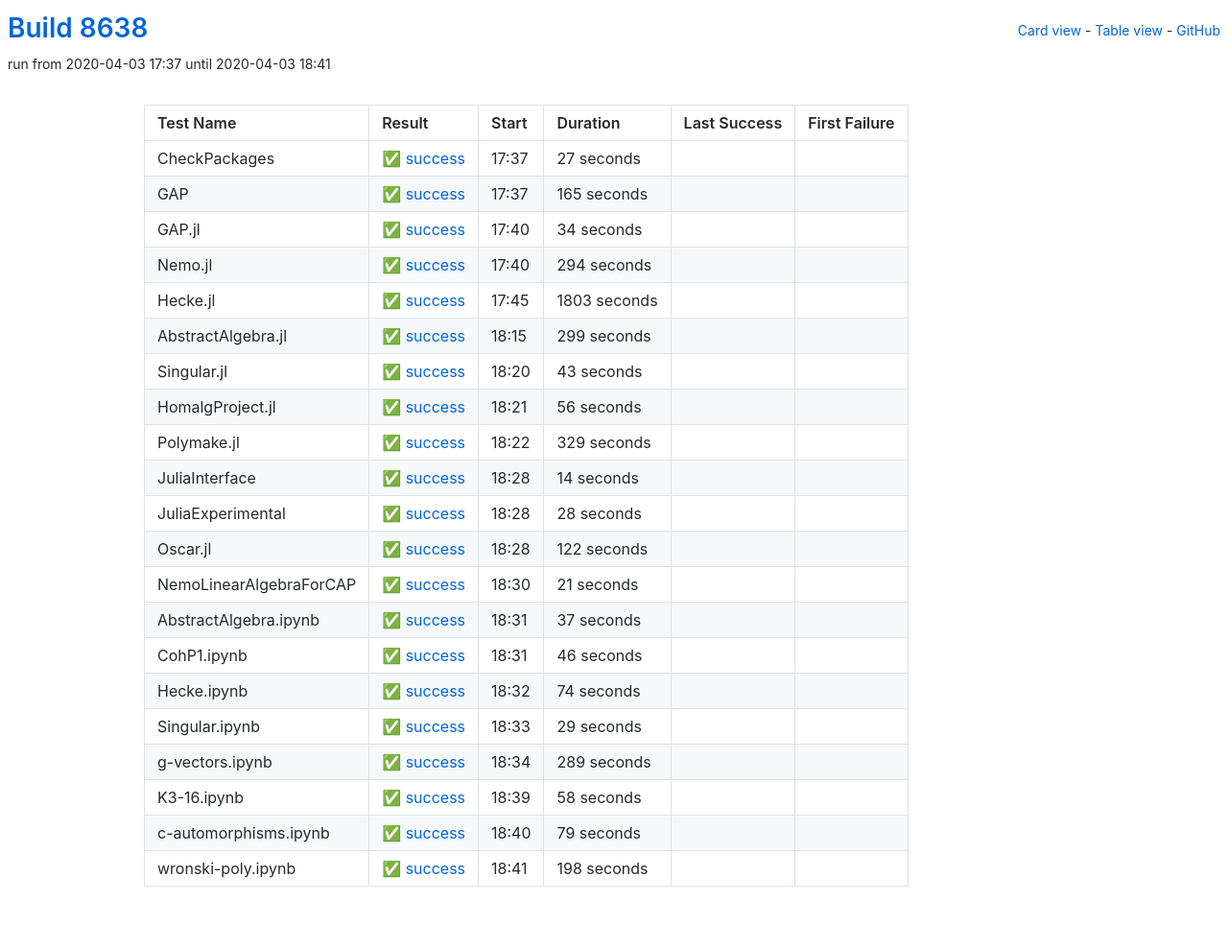
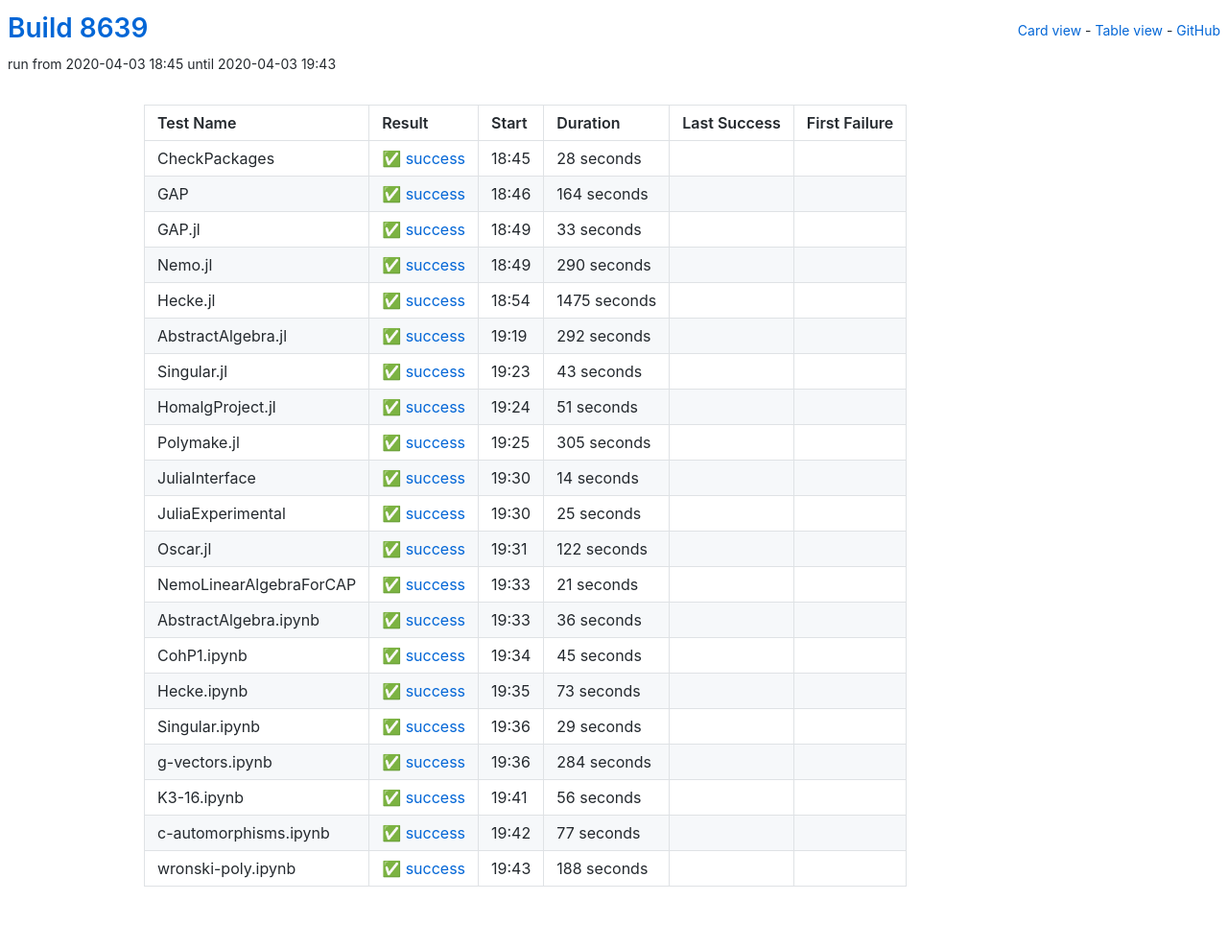
Before and after one commit to oscar-system/oscar-ci-status, a Jekyll site: the page built from table.html, in a window 1280 px wide. Shown: the whole page at 96% size. Built offline with Jekyll 4.4.1, drawn with Linux system fonts in a browser that asks for light colours.

Commit message:
Build 8639

```diff
--- a/_data/ci.yml
+++ b/_data/ci.yml
@@ -1,71 +1,71 @@
-build: 8638
-build_url: https://oscarci.mathematik.uni-kl.de/job/oscar/8638/
+build: 8639
+build_url: https://oscarci.mathematik.uni-kl.de/job/oscar/8639/
 job: oscar
 tests:
-- duration: 27
+- duration: 28
   exitcode: 0
   first_failure: false
   first_failure_url: null
   last_success: false
   last_success_url: null
-  log: https://oscarci.mathematik.uni-kl.de/job/oscar/8638/artifact/logs/build-8638/CheckPackages.log
+  log: https://oscarci.mathematik.uni-kl.de/job/oscar/8639/artifact/logs/build-8639/CheckPackages.log
   name: CheckPackages
-  start: 2020-04-03 17:37
+  start: 2020-04-03 18:45
   status: success
   success: true
-- duration: 165
+- duration: 164
   exitcode: 0
   first_failure: false
   first_failure_url: null
   last_success: false
   last_success_url: null
-  log: https://oscarci.mathematik.uni-kl.de/job/oscar/8638/artifact/logs/build-8638/GAP.log
+  log: https://oscarci.mathematik.uni-kl.de/job/oscar/8639/artifact/logs/build-8639/GAP.log
   name: GAP
-  start: 2020-04-03 17:37
+  start: 2020-04-03 18:46
   status: success
   success: true
-- duration: 34
+- duration: 33
   exitcode: 0
   first_failure: false
   first_failure_url: null
   last_success: false
   last_success_url: null
-  log: https://oscarci.mathematik.uni-kl.de/job/oscar/8638/artifact/logs/build-8638/GAP.jl.log
+  log: https://oscarci.mathematik.uni-kl.de/job/oscar/8639/artifact/logs/build-8639/GAP.jl.log
   name: GAP.jl
-  start: 2020-04-03 17:40
+  start: 2020-04-03 18:49
   status: success
   success: true
-- duration: 294
+- duration: 290
   exitcode: 0
   first_failure: false
   first_failure_url: null
   last_success: false
   last_success_url: null
-  log: https://oscarci.mathematik.uni-kl.de/job/oscar/8638/artifact/logs/build-8638/Nemo.jl.log
+  log: https://oscarci.mathematik.uni-kl.de/job/oscar/8639/artifact/logs/build-8639/Nemo.jl.log
   name: Nemo.jl
-  start: 2020-04-03 17:40
+  start: 2020-04-03 18:49
   status: success
   success: true
-- duration: 1803
+- duration: 1475
   exitcode: 0
   first_failure: false
   first_failure_url: null
   last_success: false
   last_success_url: null
-  log: https://oscarci.mathematik.uni-kl.de/job/oscar/8638/artifact/logs/build-8638/Hecke.jl.log
+  log: https://oscarci.mathematik.uni-kl.de/job/oscar/8639/artifact/logs/build-8639/Hecke.jl.log
   name: Hecke.jl
-  start: 2020-04-03 17:45
+  start: 2020-04-03 18:54
   status: success
   success: true
-- duration: 299
+- duration: 292
   exitcode: 0
   first_failure: false
   first_failure_url: null
   last_success: false
   last_success_url: null
-  log: https://oscarci.mathematik.uni-kl.de/job/oscar/8638/artifact/logs/build-8638/AbstractAlgebra.jl.log
+  log: https://oscarci.mathematik.uni-kl.de/job/oscar/8639/artifact/logs/build-8639/AbstractAlgebra.jl.log
   name: AbstractAlgebra.jl
-  start: 2020-04-03 18:15
+  start: 2020-04-03 19:19
   status: success
   success: true
 - duration: 43
@@ -74,9 +74,130 @@
   first_failure_url: null
   last_success: false
   last_success_url: null
-  log: https://oscarci.mathematik.uni-kl.de/job/oscar/8638/artifact/logs/build-8638/Singular.jl.log
+  log: https://oscarci.mathematik.uni-kl.de/job/oscar/8639/artifact/logs/build-8639/Singular.jl.log
   name: Singular.jl
-  start: 2020-04-03 18:20
+  start: 2020-04-03 19:23
+  status: success
+  success: true
+- duration: 51
+  exitcode: 0
+  first_failure: false
+  first_failure_url: null
+  last_success: false
+  last_success_url: null
+  log: https://oscarci.mathematik.uni-kl.de/job/oscar/8639/artifact/logs/build-8639/HomalgProject.jl.log
+  name: HomalgProject.jl
+  start: 2020-04-03 19:24
+  status: success
+  success: true
+- duration: 305
+  exitcode: 0
+  first_failure: false
+  first_failure_url: null
+  last_success: false
+  last_success_url: null
+  log: https://oscarci.mathematik.uni-kl.de/job/oscar/8639/artifact/logs/build-8639/Polymake.jl.log
+  name: Polymake.jl
+  start: 2020-04-03 19:25
+  status: success
+  success: true
+- duration: 14
+  exitcode: 0
+  first_failure: false
+  first_failure_url: null
+  last_success: false
+  last_success_url: null
+  log: https://oscarci.mathematik.uni-kl.de/job/oscar/8639/artifact/logs/build-8639/JuliaInterface.log
+  name: JuliaInterface
+  start: 2020-04-03 19:30
+  status: success
+  success: true
+- duration: 25
+  exitcode: 0
+  first_failure: false
+  first_failure_url: null
+  last_success: false
+  last_success_url: null
+  log: https://oscarci.mathematik.uni-kl.de/job/oscar/8639/artifact/logs/build-8639/JuliaExperimental.log
+  name: JuliaExperimental
+  start: 2020-04-03 19:30
+  status: success
+  success: true
+- duration: 122
+  exitcode: 0
+  first_failure: false
+  first_failure_url: null
+  last_success: false
+  last_success_url: null
+  log: https://oscarci.mathematik.uni-kl.de/job/oscar/8639/artifact/logs/build-8639/Oscar.jl.log
+  name: Oscar.jl
+  start: 2020-04-03 19:31
+  status: success
+  success: true
+- duration: 21
+  exitcode: 0
+  first_failure: false
+  first_failure_url: null
+  last_success: false
+  last_success_url: null
+  log: https://oscarci.mathematik.uni-kl.de/job/oscar/8639/artifact/logs/build-8639/NemoLinearAlgebraForCAP.log
+  name: NemoLinearAlgebraForCAP
+  start: 2020-04-03 19:33
+  status: success
+  success: true
+- duration: 36
+  exitcode: 0
+  first_failure: false
+  first_failure_url: null
+  last_success: false
+  last_success_url: null
+  log: https://oscarci.mathematik.uni-kl.de/job/oscar/8639/artifact/logs/build-8639/AbstractAlgebra.ipynb.log
+  name: AbstractAlgebra.ipynb
+  start: 2020-04-03 19:33
+  status: success
+  success: true
+- duration: 45
+  exitcode: 0
+  first_failure: false
+  first_failure_url: null
+  last_success: false
+  last_success_url: null
+  log: https://oscarci.mathematik.uni-kl.de/job/oscar/8639/artifact/logs/build-8639/CohP1.ipynb.log
+  name: CohP1.ipynb
+  start: 2020-04-03 19:34
+  status: success
+  success: true
+- duration: 73
+  exitcode: 0
+  first_failure: false
+  first_failure_url: null
+  last_success: false
+  last_success_url: null
+  log: https://oscarci.mathematik.uni-kl.de/job/oscar/8639/artifact/logs/build-8639/Hecke.ipynb.log
+  name: Hecke.ipynb
+  start: 2020-04-03 19:35
+  status: success
+  success: true
+- duration: 29
+  exitcode: 0
+  first_failure: false
+  first_failure_url: null
+  last_success: false
+  last_success_url: null
+  log: https://oscarci.mathematik.uni-kl.de/job/oscar/8639/artifact/logs/build-8639/Singular.ipynb.log
+  name: Singular.ipynb
+  start: 2020-04-03 19:36
+  status: success
+  success: true
+- duration: 284
+  exitcode: 0
+  first_failure: false
+  first_failure_url: null
+  last_success: false
+  last_success_url: null
+  log: https://oscarci.mathematik.uni-kl.de/job/oscar/8639/artifact/logs/build-8639/g-vectors.ipynb.log
+  name: g-vectors.ipynb
+  start: 2020-04-03 19:36
   status: success
   success: true
 - duration: 56
@@ -85,151 +206,30 @@
   first_failure_url: null
   last_success: false
   last_success_url: null
-  log: https://oscarci.mathematik.uni-kl.de/job/oscar/8638/artifact/logs/build-8638/HomalgProject.jl.log
-  name: HomalgProject.jl
-  start: 2020-04-03 18:21
+  log: https://oscarci.mathematik.uni-kl.de/job/oscar/8639/artifact/logs/build-8639/K3-16.ipynb.log
+  name: K3-16.ipynb
+  start: 2020-04-03 19:41
   status: success
   success: true
-- duration: 329
+- duration: 77
   exitcode: 0
   first_failure: false
   first_failure_url: null
   last_success: false
   last_success_url: null
-  log: https://oscarci.mathematik.uni-kl.de/job/oscar/8638/artifact/logs/build-8638/Polymake.jl.log
-  name: Polymake.jl
-  start: 2020-04-03 18:22
+  log: https://oscarci.mathematik.uni-kl.de/job/oscar/8639/artifact/logs/build-8639/c-automorphisms.ipynb.log
+  name: c-automorphisms.ipynb
+  start: 2020-04-03 19:42
   status: success
   success: true
-- duration: 14
+- duration: 188
   exitcode: 0
   first_failure: false
   first_failure_url: null
   last_success: false
   last_success_url: null
-  log: https://oscarci.mathematik.uni-kl.de/job/oscar/8638/artifact/logs/build-8638/JuliaInterface.log
-  name: JuliaInterface
-  start: 2020-04-03 18:28
+  log: https://oscarci.mathematik.uni-kl.de/job/oscar/8639/artifact/logs/build-8639/wronski-poly.ipynb.log
+  name: wronski-poly.ipynb
+  start: 2020-04-03 19:43
   status: success
   success: true
-- duration: 28
-  exitcode: 0
-  first_failure: false
-  first_failure_url: null
-  last_success: false
-  last_success_url: null
-  log: https://oscarci.mathematik.uni-kl.de/job/oscar/8638/artifact/logs/build-8638/JuliaExperimental.log
-  name: JuliaExperimental
-  start: 2020-04-03 18:28
-  status: success
-  success: true
-- duration: 122
-  exitcode: 0
-  first_failure: false
-  first_failure_url: null
-  last_success: false
-  last_success_url: null
-  log: https://oscarci.mathematik.uni-kl.de/job/oscar/8638/artifact/logs/build-8638/Oscar.jl.log
-  name: Oscar.jl
-  start: 2020-04-03 18:28
-  status: success
-  success: true
-- duration: 21
-  exitcode: 0
-  first_failure: false
-  first_failure_url: null
-  last_success: false
-  last_success_url: null
-  log: https://oscarci.mathematik.uni-kl.de/job/oscar/8638/artifact/logs/build-8638/NemoLinearAlgebraForCAP.log
-  name: NemoLinearAlgebraForCAP
-  start: 2020-04-03 18:30
-  status: success
-  success: true
-- duration: 37
-  exitcode: 0
-  first_failure: false
-  first_failure_url: null
-  last_success: false
-  last_success_url: null
-  log: https://oscarci.mathematik.uni-kl.de/job/oscar/8638/artifact/logs/build-8638/AbstractAlgebra.ipynb.log
-  name: AbstractAlgebra.ipynb
-  start: 2020-04-03 18:31
-  status: success
-  success: true
-- duration: 46
-  exitcode: 0
-  first_failure: false
-  first_failure_url: null
-  last_success: false
-  last_success_url: null
-  log: https://oscarci.mathematik.uni-kl.de/job/oscar/8638/artifact/logs/build-8638/CohP1.ipynb.log
-  name: CohP1.ipynb
-  start: 2020-04-03 18:31
-  status: success
-  success: true
-- duration: 74
-  exitcode: 0
-  first_failure: false
-  first_failure_url: null
-  last_success: false
-  last_success_url: null
-  log: https://oscarci.mathematik.uni-kl.de/job/oscar/8638/artifact/logs/build-8638/Hecke.ipynb.log
-  name: Hecke.ipynb
-  start: 2020-04-03 18:32
-  status: success
-  success: true
-- duration: 29
-  exitcode: 0
-  first_failure: false
-  first_failure_url: null
-  last_success: false
-  last_success_url: null
-  log: https://oscarci.mathematik.uni-kl.de/job/oscar/8638/artifact/logs/build-8638/Singular.ipynb.log
-  name: Singular.ipynb
-  start: 2020-04-03 18:33
-  status: success
-  success: true
-- duration: 289
-  exitcode: 0
-  first_failure: false
-  first_failure_url: null
-  last_success: false
-  last_success_url: null
-  log: https://oscarci.mathematik.uni-kl.de/job/oscar/8638/artifact/logs/build-8638/g-vectors.ipynb.log
-  name: g-vectors.ipynb
-  start: 2020-04-03 18:34
-  status: success
-  success: true
-- duration: 58
-  exitcode: 0
-  first_failure: false
-  first_failure_url: null
-  last_success: false
-  last_success_url: null
-  log: https://oscarci.mathematik.uni-kl.de/job/oscar/8638/artifact/logs/build-8638/K3-16.ipynb.log
-  name: K3-16.ipynb
-  start: 2020-04-03 18:39
-  status: success
-  success: true
-- duration: 79
-  exitcode: 0
-  first_failure: false
-  first_failure_url: null
-  last_success: false
-  last_success_url: null
-  log: https://oscarci.mathematik.uni-kl.de/job/oscar/8638/artifact/logs/build-8638/c-automorphisms.ipynb.log
-  name: c-automorphisms.ipynb
-  start: 2020-04-03 18:40
-  status: success
-  success: true
-- duration: 198
-  exitcode: 0
-  first_failure: false
-  first_failure_url: null
-  last_success: false
-  last_success_url: null
-  log: https://oscarci.mathematik.uni-kl.de/job/oscar/8638/artifact/logs/build-8638/wronski-poly.ipynb.log
-  name: wronski-poly.ipynb
-  start: 2020-04-03 18:41
-  status: success
-  success: true
```
Also changed, not shown: README.md.
